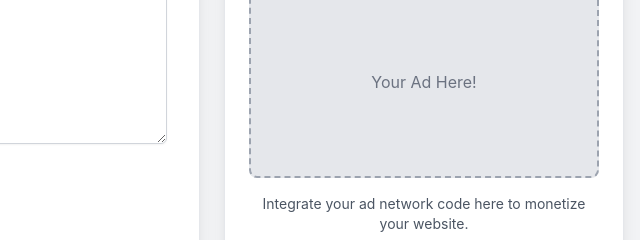
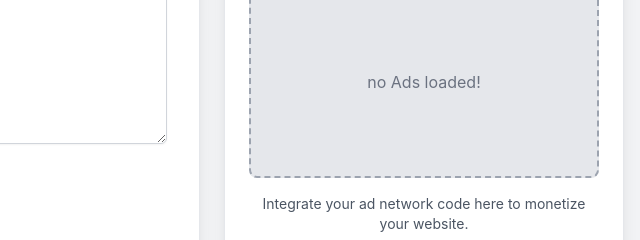
Before and after one commit to abrahamdevit/quicktools, a plain HTML site: page word-counter.html in a window 1280 px wide. Shown: the part 419-659 px from the top of the page, 640-1280 px from the left. Drawn offline with nearby package versions, Linux system fonts and the light colour scheme.

Commit message:
changed ads text

```diff
--- a/word-counter.html
+++ b/word-counter.html
@@ -113,7 +113,7 @@
         <aside class="md:col-span-1 bg-white p-6 rounded-2xl shadow-xl border border-gray-200 flex flex-col justify-center items-center text-center">
             <h3 class="text-xl font-semibold mb-4 text-gray-700">Advertisement</h3>
             <div class="w-full h-48 bg-gray-200 flex items-center justify-center rounded-lg border-dashed border-2 border-gray-400 text-gray-500">
-                <p>Your Ad Here!</p>
+                <p>no Ads loaded!</p>
             </div>
             <p class="mt-4 text-sm text-gray-600">Integrate your ad network code here to monetize your website.</p>
         </aside>
```
Also changed, not shown: unit-converter.html (+1 -1 lines).
